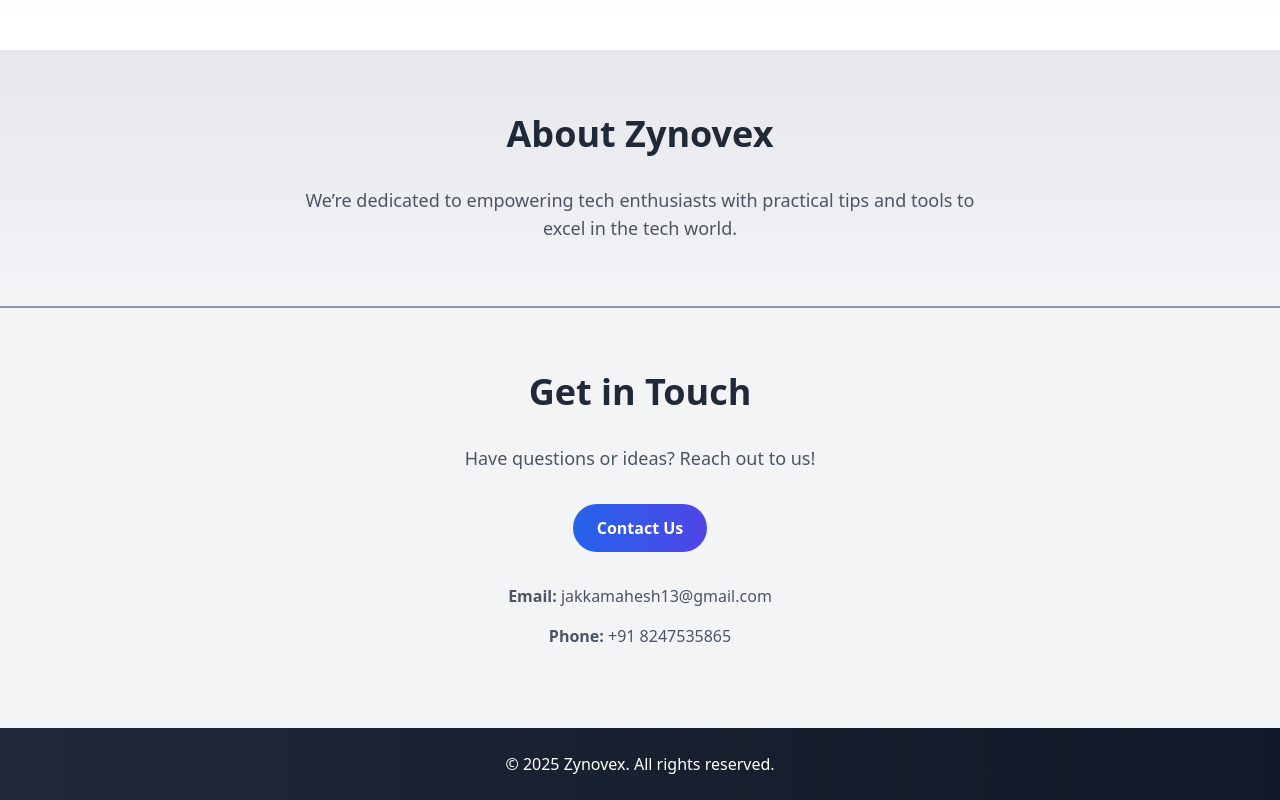
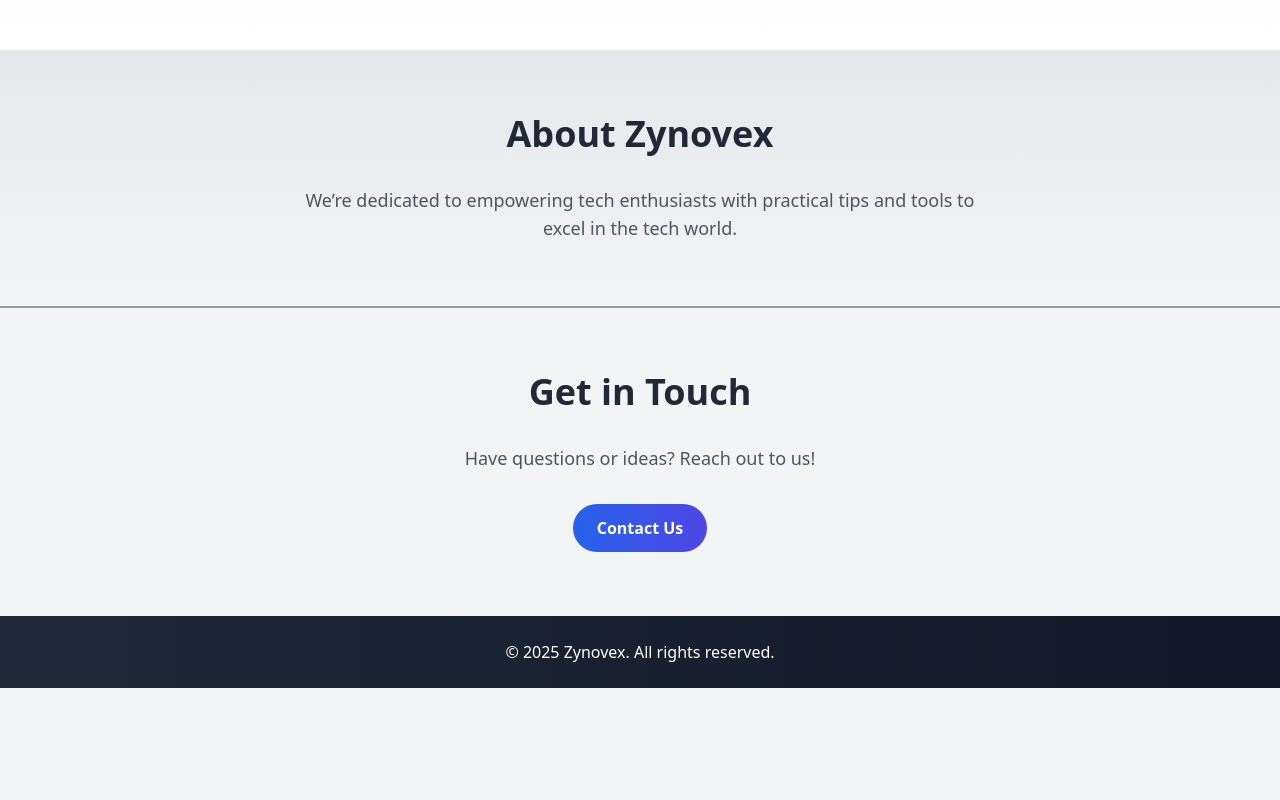
Before and after one commit to JAKKA-MAHESH/zynovex, a plain HTML site: page index.html in a window 1280 px wide. Shown: the part 2534-3334 px from the top of the page. After the commit the page ends 3222 px from the top, so only its background shows below. Drawn offline with nearby package versions, Linux system fonts and the light colour scheme.

Commit message:
Update index.html

```diff
--- a/index.html
+++ b/index.html
@@ -259,7 +259,7 @@
             <h2 class="text-3xl md:text-4xl font-bold mb-8 animate-slide-up" >Get in Touch</h2>
             <p class="text-lg text-gray-600 mb-8 animate-slide-up">Have questions or ideas? Reach out to us!</p>
             <button onclick="showContactInfo()" class="bg-gradient-to-r from-blue-600 to-indigo-600 text-white px-6 py-3 rounded-full font-semibold hover:bg-blue-700 hover-scale animate-slide-up">Contact Us</button>
-            <div id="contact-info" class="mt-8 text-gray-600 contact-info-hidden">
+            <div id="contact-info" class="mt-8 text-gray-600" style="display: none;">
                 <p class="mb-4"><strong>Email: </strong><a href="mailto:jakkamahesh13@gmail.com">jakkamahesh13@gmail.com</a></p>
                 <p class="mb-4"><strong>Phone: </strong><a href="tel:+918247535865">+91 8247535865</a></p>
             </div>
```
